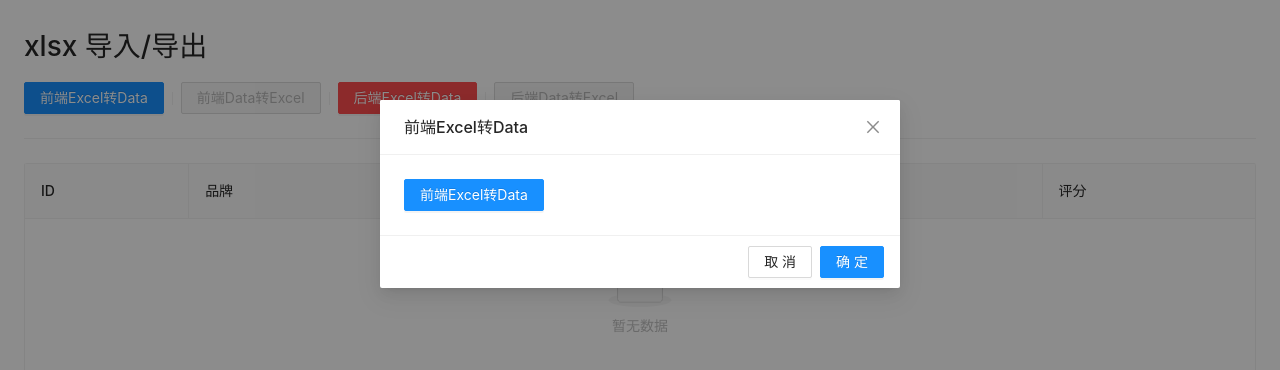
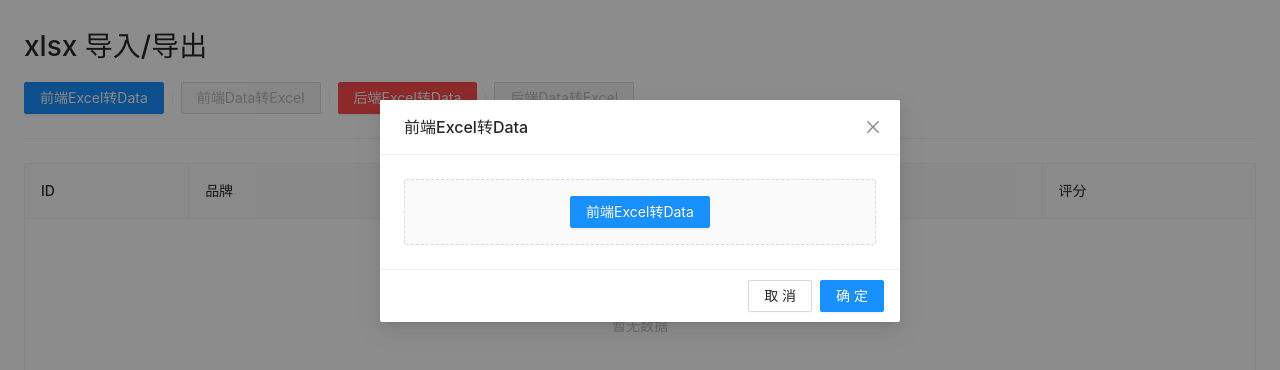
Before and after one commit to haixiangyan/learn-xlsx, a React (Create React App) app in the folder client/: page / in a window 1280 px wide. Both pictures are taken after a click on the button "前端Excel转Data". Shown: the top 370 px of the page. Built offline with nearby package versions, Linux system fonts and the light colour scheme.

Commit message:
feat: 更换为 Dragger

```diff
--- a/client/src/components/LocalImportModal/index.tsx
+++ b/client/src/components/LocalImportModal/index.tsx
@@ -11,6 +11,8 @@ interface Props extends ModalProps {
   onImport?: (data: any[]) => void;
   onSubmit?: (data: any[]) => void;
 }
+
+const {Dragger} = Upload;
 
 const LocalImportModal: FC<Props> = (props) => {
   const {onImport, onSubmit, onCancel, onOk, ...modalProps} = props;
@@ -45,9 +47,9 @@ const LocalImportModal: FC<Props> = (props) => {
 
   return (
     <Modal onCancel={onCancel} onOk={innerOnOk} {...modalProps}>
-      <Upload accept={excelMimeType} customRequest={localExcelToData}>
+      <Dragger accept={excelMimeType} customRequest={localExcelToData}>
         <Button type="primary">前端Excel转Data</Button>
-      </Upload>
+      </Dragger>
     </Modal>
   )
 }
--- a/client/src/components/ServerImportModal/index.tsx
+++ b/client/src/components/ServerImportModal/index.tsx
@@ -8,6 +8,8 @@ interface Props extends ModalProps {
   onImport?: (data: any[]) => void;
   onSubmit?: (data: any[]) => void;
 }
+
+const {Dragger} = Upload;
 
 const ServerImportModal: FC<Props> = (props) => {
   const {onImport, onSubmit, onOk, onCancel, ...modalProps} = props;
@@ -35,14 +37,14 @@ const ServerImportModal: FC<Props> = (props) => {
 
   return (
     <Modal onOk={innerOnOk} onCancel={onCancel} {...modalProps}>
-      <Upload
+      <Dragger
         action={`${baseURL}/excel_to_data`}
         name="excel"
         accept={excelMimeType}
         onChange={serverExcelToData}
       >
         <Button type="primary" danger>后端Excel转Data</Button>
-      </Upload>
+      </Dragger>
     </Modal>
   )
 }
```
